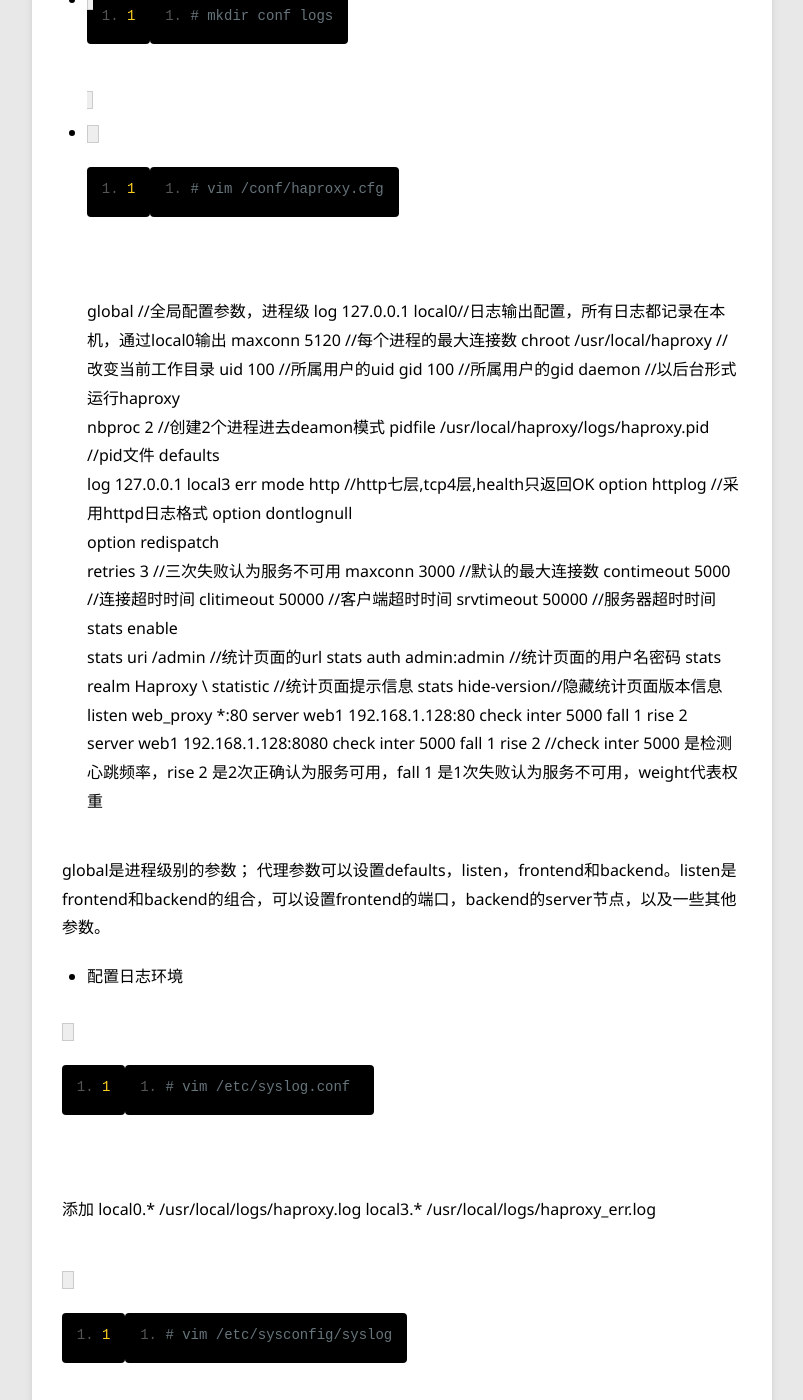
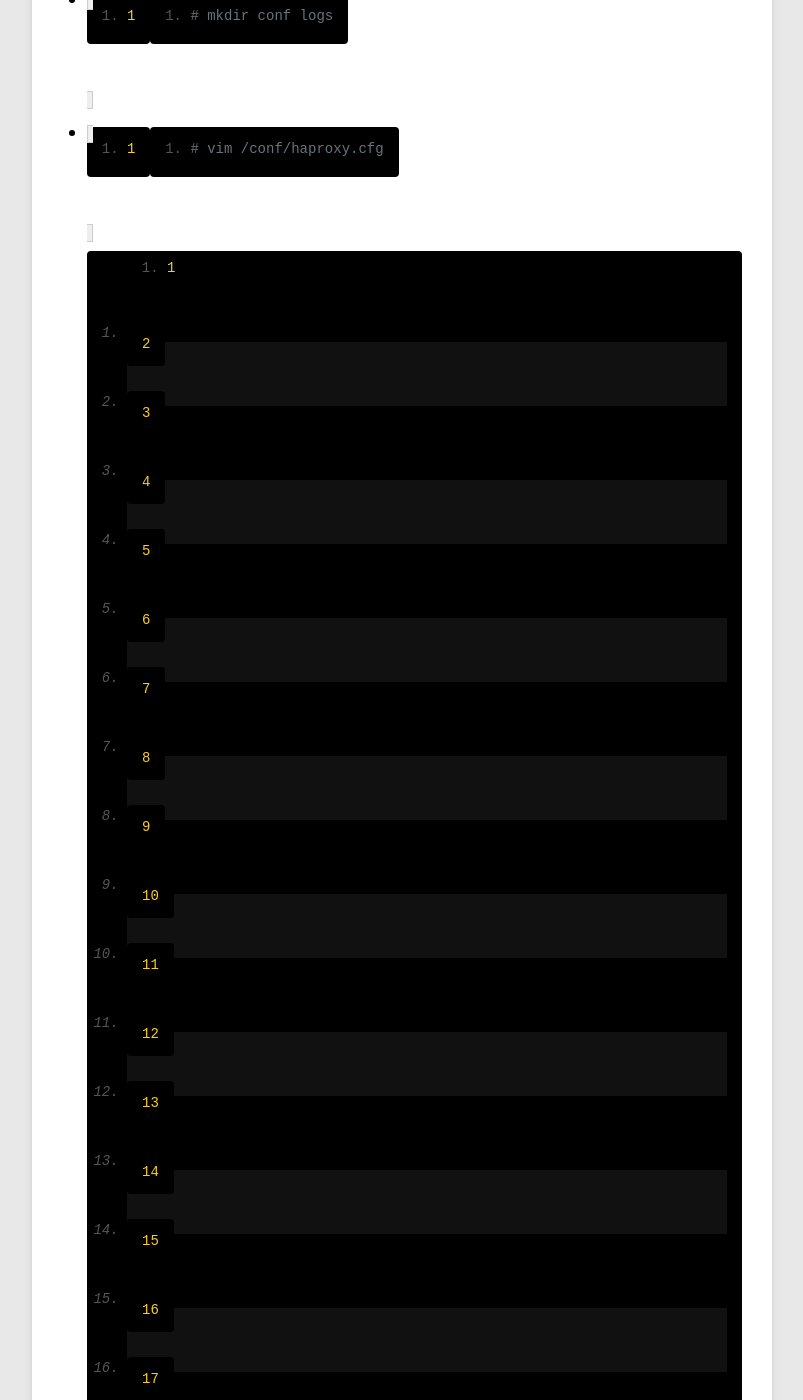
Before and after one commit to hongbing/hongbing.github.io, a Jekyll site: the page built from _posts/blog/2015-08-02-haproxy-install.md, in a window 1280 px wide and 1400 px high, scrolled down 1424 px. Shown: the whole window, without its empty margins (78-881 px from the left). Built offline with Jekyll 4.4.1, drawn with Linux system fonts in a browser that asks for light colours; some of the changed text lies outside the part shown.

Commit message:
Update 2015-08-02-haproxy-install.md

```diff
--- a/_posts/blog/2015-08-02-haproxy-install.md
+++ b/_posts/blog/2015-08-02-haproxy-install.md
@@ -26,7 +26,7 @@
 + `# mkdir conf logs`
 + `# vim /conf/haproxy.cfg`
 
-	 global  //全局配置参数，进程级
+>	 global  //全局配置参数，进程级
 	     log 127.0.0.1 local0//日志输出配置，所有日志都记录在本机，通过local0输出
 	     maxconn  5120  //每个进程的最大连接数
 	     chroot   /usr/local/haproxy  //改变当前工作目录
@@ -56,7 +56,6 @@
 		 server web1 192.168.1.128:8080 check inter 5000 fall 1 rise 2
 	//check inter 5000 是检测心跳频率，rise 2 是2次正确认为服务可用，fall 1 是1次失败认为服务不可用，weight代表权重
 
-
 global是进程级别的参数；
 代理参数可以设置defaults，listen，frontend和backend。listen是frontend和backend的组合，可以设置frontend的端口，backend的server节点，以及一些其他参数。
 
@@ -76,10 +75,8 @@
 
 + 启动
 `# ./sbin/haproxy -f ./conf/haproxy.cfg`
-
 + 重启
 `# ./sbin/haproxy -f ./conf/haproxy.cfg -st [haproxy.pid]`
-
 + 停止
 `# killall haproxy`
 
```
